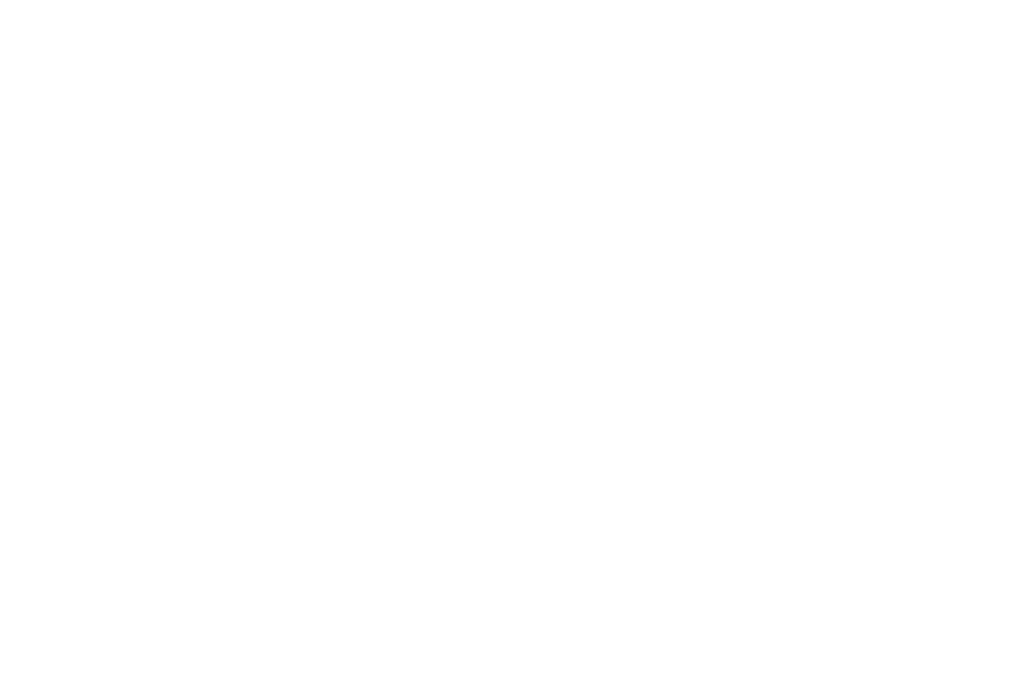
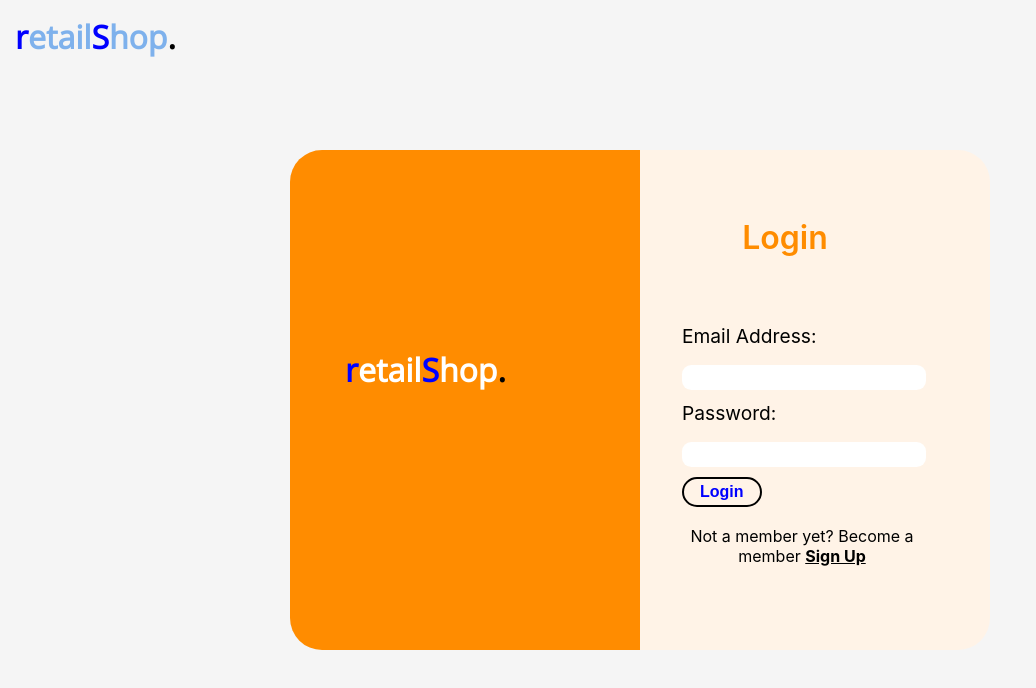
Before and after one commit to amar312696/retailShop, a React (Create React App) app in the folder retailShop-frontend/: page /login in a window 1280 px wide. Before the commit this address had no page. Shown: the top 688 px of the page, without its empty margins (0-1036 px from the left). Built offline with nearby package versions, Linux system fonts and the light colour scheme; a web font is replaced by a local one.

Commit message:
login page completed

```diff
--- a/retailShop-frontend/src/App.js
+++ b/retailShop-frontend/src/App.js
@@ -2,6 +2,7 @@
 import './App.css';
 import Homepage from './components/Homepage';
 import Prelogin from './components/Prelogin';
+import Loginpage from './components/Loginpage';
 import {Route,Routes} from "react-router";
 
 function App() {
@@ -11,6 +12,7 @@
       <Routes>
         <Route path="/" element={<Homepage/>}/>
         <Route path="/prelogin" element={<Prelogin/>}/>
+        <Route path="/login" element={<Loginpage/>}/>
 
       </Routes>
 
--- /dev/null
+++ b/retailShop-frontend/src/components/Loginpage.css
@@ -0,0 +1,99 @@
+
+
+.logpage {
+    position: absolute;
+    width: 100vw;
+    height: 100vh;
+    background-color: #F5F5F5;
+  }
+
+
+  .logincard {
+    width: 700px;
+    height: 500px;
+    background-image: linear-gradient(
+      to right,
+      #FF8C00 0%,
+      #FF8C00 50%,
+      #FFF3E7 50%,
+      #FFF3E7 100%
+    );
+    border: none;
+    border-radius: 2em;
+    position: absolute;
+    top: 50%;
+    left: 50%;
+    transform: translate(-50%, -50%);
+    display: flex;
+    align-items: center;
+    justify-content: center;
+  }
+
+  .box {
+    display: flex;
+
+  }
+
+  .leftside {
+    flex: 1;
+  }
+
+  .rightside {
+    flex: 1;
+    padding: 20px;
+  }
+
+  .retailShop {
+    font-size: 24px;
+    margin-bottom: 10px;
+  }
+  h1.retailShop{
+    font-size: xx-large;
+  }
+
+  .loginL {
+    text-align: center;
+    font-size: xx-large;
+    font-weight: 600;
+    color: #FF8C00;
+    margin-bottom: 60px;
+}
+
+form.loginform {
+    padding-left: 42px;
+    line-height: 2;
+    font-size: larger;
+    border: none;
+}
+input[type="email"] {
+    border: none;
+    border-radius: 0.7em;
+    height: 1.7em;
+    width: 18em;
+}
+input[type="Password"] {
+    border: none;
+    border-radius: 0.7em;
+    height: 1.7em;
+    width: 18em;
+}
+button.loginsubmission {
+    padding: 4px 16px;
+    border: solid 2px black;
+    font-size: medium;
+    font-weight: 700;
+    background: none;
+    border-radius: 1em;
+    color: #0000ff;
+}
+.furtherinfo {
+    text-align: center;
+    padding-left: 34px;
+}
+span.signUpOnLogin {
+    font-weight: 700;
+    text-decoration: underline;
+}
+h1.retailShop.insideleft{
+    margin-top: 50%;
+}
--- /dev/null
+++ b/retailShop-frontend/src/components/Loginpage.js
@@ -0,0 +1,47 @@
+import "./Loginpage.css"
+import { useNavigate } from "react-router-dom";
+
+const Loginpage=()=>{
+    const navigate=useNavigate();
+    const signUpClick=()=>{
+        navigate("/prelogin");
+    }
+    return(
+        <div className="logpage">
+            <div className="loginback">
+                <h1 className="retailShop"><span style={{ color: '#0000FF'  }}>r</span><span style={{ color: '#7EB1EC' }}>etail</span><span style={{ color: '#0000FF' }}>S</span><span style={{ color: '#7EB1EC' }}>hop</span>.</h1>
+            </div>
+
+            <div className="logincard">
+                <div className="box">
+                    <div className="leftside">
+                        <h1 className="retailShop insideleft"><span style={{ color: '#0000FF'  }}>r</span><span style={{ color: 'white' }}>etail</span><span style={{ color: '#0000FF' }}>S</span><span style={{ color: 'white' }}>hop</span>.</h1>
+                    </div>
+                    <div className="rightside">
+                        <div className="loginL">Login</div>
+                        <form className="loginform">
+                            <label>Email Address:<br/>
+                                <input type="email" />
+                            </label><br/>
+                            <label>Password:<br/>
+                                <input type="Password" />
+                            </label>
+                            <br/>
+                            <button type="submit" className="loginsubmission">
+                                Login
+                            </button>
+
+                        </form>
+                        <div className="furtherinfo">
+                            <p>Not a member yet? Become a member <span className="signUpOnLogin" onClick={signUpClick}>Sign Up</span></p>
+                        </div>
+                    </div>
+                </div>
+
+            </div>
+
+        </div>
+
+    );
+}
+export default Loginpage
--- a/retailShop-frontend/src/components/Mainpre.js
+++ b/retailShop-frontend/src/components/Mainpre.js
@@ -1,6 +1,11 @@
 import "./Mainpre.css"
+import { useNavigate } from "react-router-dom";
+const Mainpre =()=>{
 
-const Mainpre =()=>{
+    const navigate=useNavigate();
+    const loginClick=()=>{
+        navigate("/login");
+    }
 
     return(
 
@@ -14,7 +19,7 @@
                     Sign Up
                 </div>
                 <div className="signUpR">
-                    <p>Alerady have an account? <span className="loginR">Login</span> here</p>
+                    <p>Alerady have an account? <span className="loginR" onClick={loginClick}>Login</span> here</p>
                 </div>
            </div>
            <div className="rightsec">
@@ -27,7 +32,7 @@
                 </div>
                 <div className="signUpC">
                     <p>
-                    Already have an account? <span className="loginC">Login</span> here
+                    Already have an account? <span className="loginC" onClick={loginClick}>Login</span> here
                     </p>
                 </div>
            </div>
--- a/retailShop-frontend/src/components/Navbar.js
+++ b/retailShop-frontend/src/components/Navbar.js
@@ -8,6 +8,9 @@
     }
     const homeClick=()=>{
         navigate("/");
+    }
+    const loginClick=()=>{
+        navigate("/login");
     }
     return(
 
@@ -21,7 +24,7 @@
                         <button className="home navbutton" onClick={homeClick}>Home</button>
                     </div>
                     <div className="extreme_sidebar">
-                        <button className="login loginbutton">Login</button>
+                        <button className="login loginbutton" onClick={loginClick}>Login</button>
                         <button className="signUp signbutton" onClick={signUpClick}>Sign Up</button>
                     </div>
                 </div>
```
